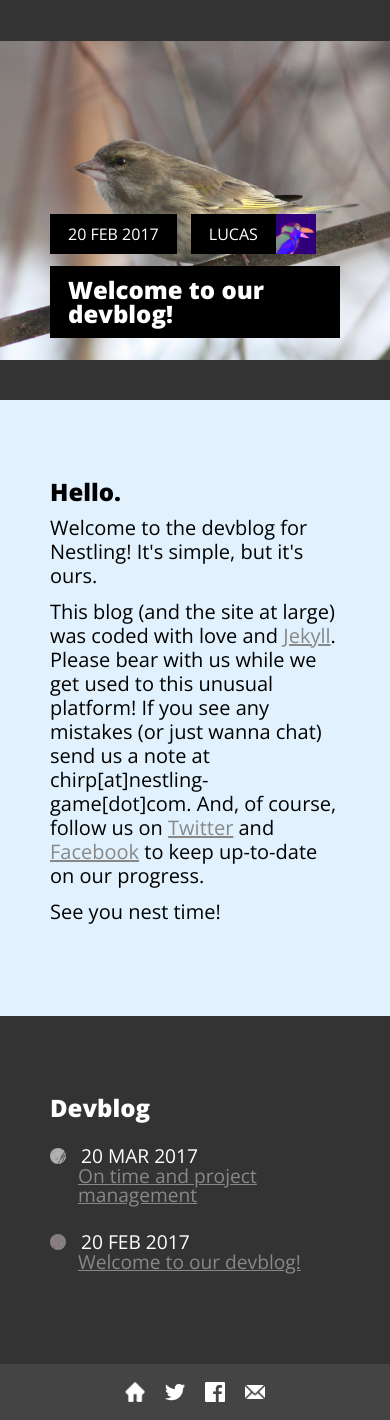
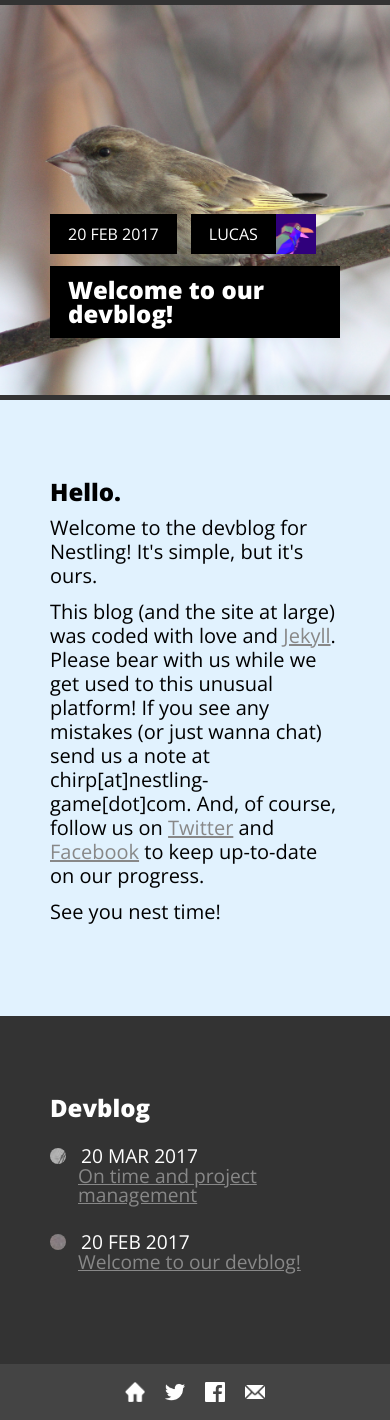
Before and after one commit to pt8o/nestling-site, a Jekyll site: the page built from docs/_posts/2017-02-20-welcome.md, in a window 390 px wide. Built offline with Jekyll 4.4.1, drawn with Linux system fonts in a browser that asks for light colours.

Commit message:
Adjusting header image height on blog posts

```diff
--- a/docs/css/style.css
+++ b/docs/css/style.css
@@ -353,6 +353,11 @@ footer {
 	background-size: 100%;
 	background-color: #333;
 }
+@media all and (max-width: 720px) {
+	#post-top {
+		background-size: auto 100vw;
+	}
+}
 
 .post-meta {
 	position: absolute;
```
